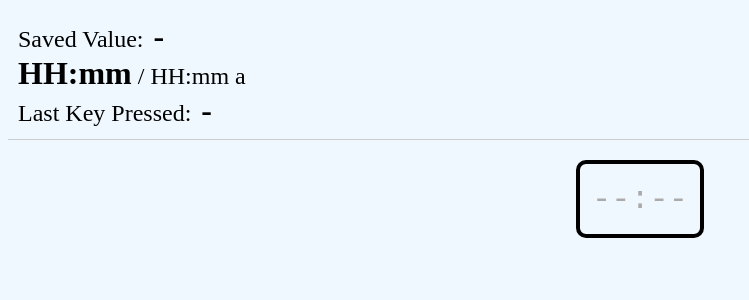
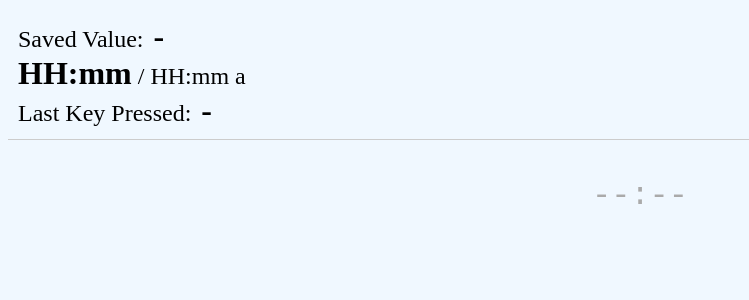
Before and after one commit to TomasRichtr/keyboard-time-input-only, a Vue app: page / in a window 1280 px wide. Shown: the top 300 px of the page, without its empty margins (0-749 px from the left). Built offline with nearby package versions, Linux system fonts and the light colour scheme.

Commit message:
build errors fix

```diff
--- a/src/components/TimeInput.vue
+++ b/src/components/TimeInput.vue
@@ -131,14 +131,13 @@ const alignInputWidthWithPlaceholder = () => {
   position: relative;
   height: 50px;
   padding: 10px;
-  border: 1px solid gray;
   display: flex;
   justify-items: center;
   justify-content: center;
   border-radius: 10px;
 }
 .input-wrapper-focus {
-  border: 4px solid black;
+  outline: 2px black;
 }
 
 .monospace-input {
```
